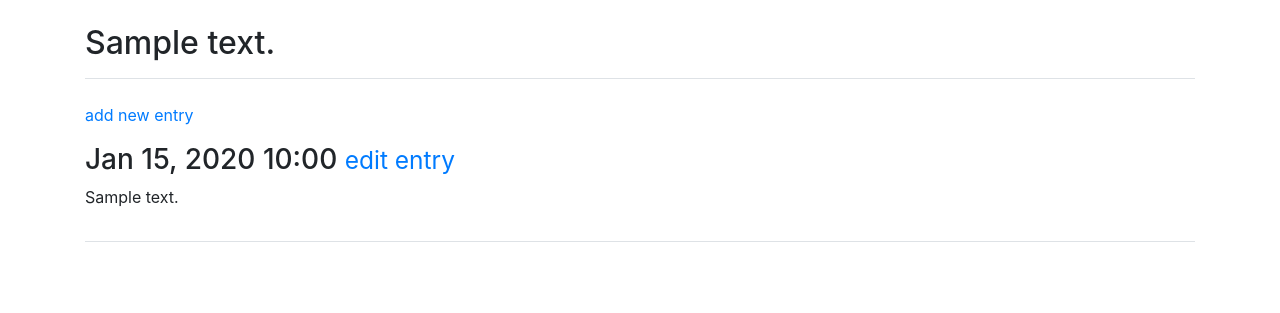
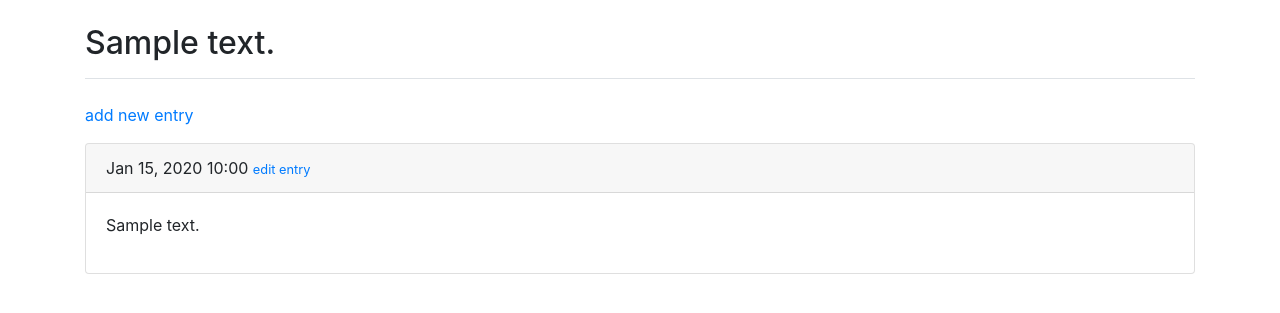
Before and after one commit to BrambleXu/python-crash-course-django-app, a Django app: page /topics/1/ in a window 1280 px wide. Shown: the part 56-369 px from the top of the page. Run offline with Django 3.2, Linux system fonts and the light colour scheme; a user stored in the database is signed in; tables that the repository leaves empty hold one stand-in row (values such as "Sample post"); parts of the project's set-up code (start-up, migrations or seed data) failed here and were passed over; some libraries are stand-ins or nearby versions.

Commit message:
fix collapse and update with bootstrap4

```diff
--- a/learning_logs/templates/learning_logs/base.html
+++ b/learning_logs/templates/learning_logs/base.html
@@ -1,17 +1,14 @@
-{% load bootstrap4 %}
-
 <!DOCTYPE html>
 <html lang="en">
   <head>
+    <title>Learning Log</title>
     <meta charset="utf-8">
-    <meta http-equiv="X-UA-Compatible" content="IE-edge">
-    <meta name="viewport" content="width=device-width, initial-scale=1">
-
-    <title>Learning Log</title>
-
-    {% bootstrap_css %}
-    {% bootstrap_javascript %}
-
+    <meta name="viewport" content="width=device-width, initial-scale=1, shrink-to-fit=no">
+    <!-- Bootstrap CSS -->
+    <link rel="stylesheet" href="https://maxcdn.bootstrapcdn.com/bootstrap/4.0.0/css/bootstrap.min.css" integrity="sha384-Gn5384xqQ1aoWXA+058RXPxPg6fy4IWvTNh0E263XmFcJlSAwiGgFAW/dAiS6JXm" crossorigin="anonymous">
+    <script src="https://code.jquery.com/jquery-3.2.1.slim.min.js" integrity="sha384-KJ3o2DKtIkvYIK3UENzmM7KCkRr/rE9/Qpg6aAZGJwFDMVNA/GpGFF93hXpG5KkN" crossorigin="anonymous"></script>
+    <script src="https://cdnjs.cloudflare.com/ajax/libs/popper.js/1.12.9/umd/popper.min.js" integrity="sha384-ApNbgh9B+Y1QKtv3Rn7W3mgPxhU9K/ScQsAP7hUibX39j7fakFPskvXusvfa0b4Q" crossorigin="anonymous"></script>
+    <script src="https://maxcdn.bootstrapcdn.com/bootstrap/4.0.0/js/bootstrap.min.js" integrity="sha384-JZR6Spejh4U02d8jOt6vLEHfe/JQGiRRSQQxSfFWpi1MquVdAyjUar5+76PVCmYl" crossorigin="anonymous"></script>
   </head>
   <body>
     <!--Static nabvar-->
@@ -19,10 +16,11 @@
 
       <nav class="navbar navbar-expand-md navbar-dark bg-dark">
         <a class="navbar-brand" href="{% url 'learning_logs:index' %}">Learning Log</a>
-        <button class="navbar-toggler" type="button" data-toggle="collapse" data-target="#navbarSupportedContent" aria-controls="navbarSupportedContent" aria-expanded="false" aria-label="Toggle navigation">
+        <button class="navbar-toggler" type="button" data-toggle="collapse" data-target="#collapsibleNavbar">
           <span class="navbar-toggler-icon"></span>
         </button>
-        <div class="collapse navbar-collapse" id="navbarColor01">
+
+        <div class="collapse navbar-collapse" id="collapsibleNavbar">
           <ul class="navbar-nav mr-auto">
             <li class="nav-item active">
               <a class="nav-link" href="{% url 'learning_logs:topics' %}">Topics</a>
@@ -56,7 +54,7 @@
       <div class="pb-2 mt-4 mb-2 border-bottom">
         {% block header %}{% endblock header %}
       </div>
-      <div class="pb-3 mt-4 mb-2 border-bottom">
+      <div class="pb-3 mt-4 mb-2">
         {% block content %}{% endblock content %}
       </div>
 
--- a/learning_logs/templates/learning_logs/new_topic.html
+++ b/learning_logs/templates/learning_logs/new_topic.html
@@ -7,8 +7,7 @@
 
 {% block content %}
 
-  <form action="{% url 'learning_logs:new_topic' %}" method='post'
-        class="form">
+  <form action="{% url 'learning_logs:new_topic' %}" method='post' class="form">
 
     {% csrf_token %}
     {% bootstrap_form form %}
--- a/learning_logs/templates/learning_logs/topic.html
+++ b/learning_logs/templates/learning_logs/topic.html
@@ -11,18 +11,16 @@
   </p>
 
     {% for entry in entries %}
-      <div class="panel panel-defual">
-        <div class="panel-heading">
-          <h3>
+      <div class="card mb-3">
+        <div class="card-header">
             {{ entry.date_added|date:'M d, Y H:i' }}
             <small>
               <a href="{% url 'learning_logs:edit_entry' entry.id %}">
                 edit entry
               </a>
             </small>
-          </h3>
         </div>
-        <div class="panel-body">
+        <div class="card-body">
           {{ entry.text|linebreaks|truncatewords:50 }}
         </div>
       </div> <!--panel -->
```
